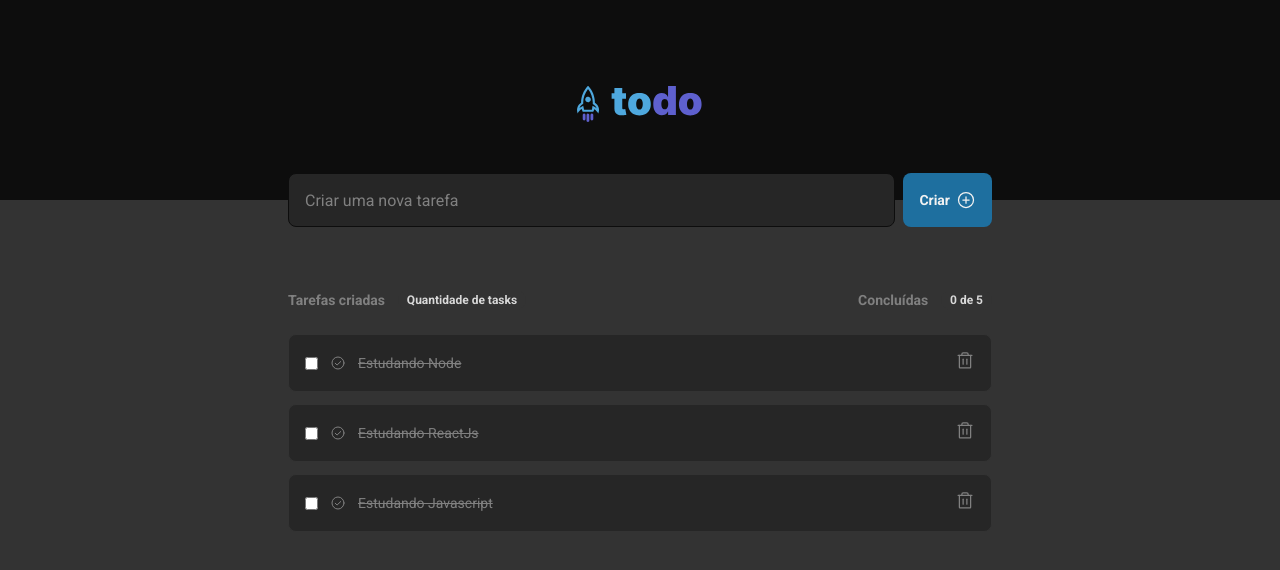
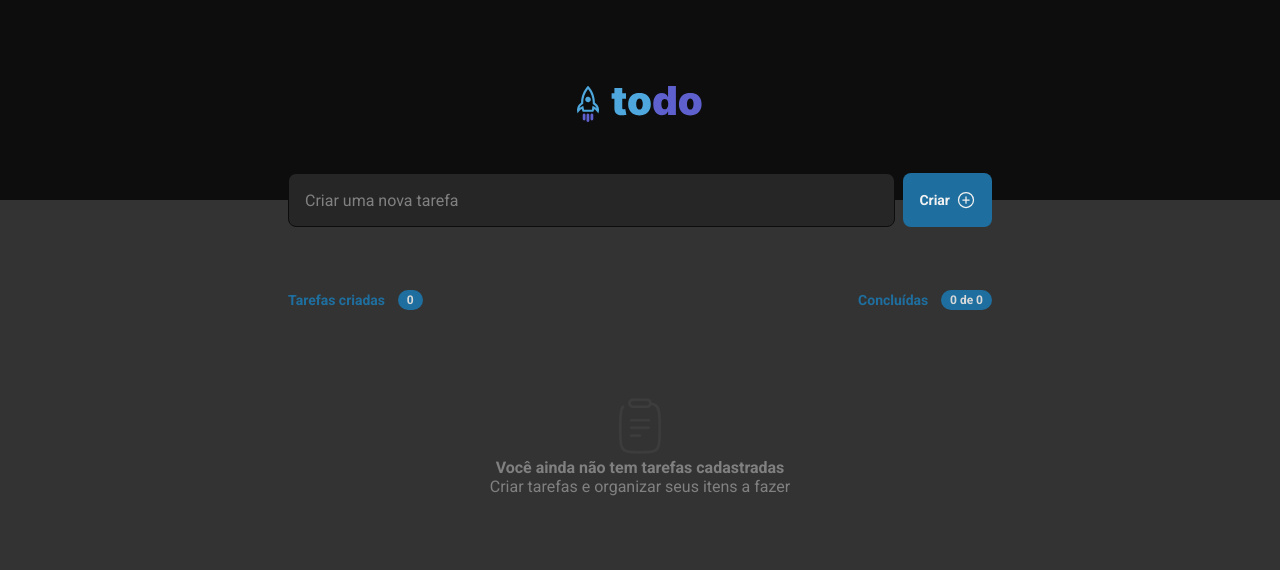
Before and after one commit to jeansantosw/to-do-list-reactjs, a React (Vite) app: page / in a window 1280 px wide. Shown: the top 570 px of the page. Built offline with nearby package versions, Linux system fonts and the light colour scheme.

Commit message:
Criando estados para lista

```diff
--- a/src/App.tsx
+++ b/src/App.tsx
@@ -6,31 +6,40 @@ import './global.css'
 import { ListTasks } from './components/listTasks/ListTasks'
 
 export interface TasksProps {
-  nameTask: string;
-  isCompleted: boolean;
+  nameTask: string
+  isCompleted: boolean
 }
 
 export function App() {
+  const [tasks, setTasks] = useState<TasksProps[]>([
+  ])
 
-  const [tasks, setTasks] = useState<TasksProps[]>([
-    {
-      nameTask: 'Estudando Node',
-      isCompleted: false
-    },
-    {
-      nameTask: 'Estudando ReactJs',
-      isCompleted: true
-    },
-    {
-      nameTask: 'Estudando Javascript',
-      isCompleted: true
-    }
-  ])
+  function addTask(taskName: string) {
+    setTasks([...tasks, { nameTask: taskName, isCompleted: false }])
+  }
+
+  function deleteTask(taskId: string) {
+    const newTasks = tasks.filter(task => { return task.nameTask !== taskId })
+    setTasks(newTasks)
+  }
+
+  function toggleTaskCompleted(taskId: string) {
+    const newTasks = tasks.map(task => {
+      if(task.nameTask === taskId) {
+        return {
+          ...task,
+          isCompleted: !task.isCompleted
+        }
+      }
+      return task;
+    })
+    setTasks(newTasks)
+  }
 
   return (
     <>
-      <Header />
-      <ListTasks tasks={tasks} />
+      <Header onAddTask={addTask} />
+      <ListTasks tasks={tasks} onDelete={deleteTask} onComplete={toggleTaskCompleted} />
     </>
   )
 }
--- a/src/components/header/Header.tsx
+++ b/src/components/header/Header.tsx
@@ -8,19 +8,22 @@ import style from './Header.module.css'
 // Image import
 import logoTodoList from '../../assets/Logo.svg'
 
-export function Header() {
+interface HeaderProps {
+  onAddTask: (taskName: string) => void
+}
+
+export function Header({onAddTask}: HeaderProps) {
   // Status of my application
-  const [task, setTask] = useState(['Estudar reactjs'])
-  const [newTask, setNewTask] = useState('')
+  const [task, setTask] = useState('')
 
   function handleCreateNewTask(event: FormEvent) {
     event.preventDefault()
-    setTask([...task, newTask])
-    setNewTask('')
+    onAddTask(task)
+    setTask('')
   }
 
   function handleChanceValueTask(event: ChangeEvent<HTMLInputElement>) {
-    setNewTask(event.target.value)
+    setTask(event.target.value)
 
   }
 
@@ -30,7 +33,7 @@ export function Header() {
       <form className={style.taskForm} onSubmit={handleCreateNewTask}>
         <input
           onChange={handleChanceValueTask}
-          value={newTask}
+          value={task}
           name="comment"
           placeholder="Criar uma nova tarefa"
         />
--- a/src/components/listTasks/ListTasks.module.css
+++ b/src/components/listTasks/ListTasks.module.css
@@ -20,17 +20,17 @@
 }
 
 .header p {
-  color: var(--blue);
+  color: var(--blue-800);
   font-size: 0.875rem;
   font-weight: 700;
 }
 
 .header p.textPurple {
-  color: var(--purple);
+  color: var(--blue-800);
 }
 
 .header span {
-  background: var(--gray-400);
+  background: var(--blue-800);
   color: var(--gray-200);
   padding: 3px 9px;
   border-radius: 999px;
@@ -55,7 +55,7 @@
   text-align: center;
 }
 
-.empty svg {
+.empty png {
   opacity: 0.3;
 }
 
--- a/src/components/listTasks/ListTasks.tsx
+++ b/src/components/listTasks/ListTasks.tsx
@@ -2,29 +2,61 @@ import { TasksProps } from '../../App'
 import { Task } from '../task/Task'
 import style from './ListTasks.module.css'
 
+import listImage from '../../assets/list.png'
+
 interface ListTasksProps {
-  tasks: TasksProps[];
+  tasks: TasksProps[]
+  onDelete: (taskId: string) => void
+  onComplete: (taskId: string) => void
 }
 
-export function ListTasks({ tasks }: ListTasksProps) {
+export function ListTasks({ tasks, onDelete, onComplete }: ListTasksProps) {
+  const taskCount = tasks.length
+
+  const completedTasks = tasks.filter(task => {
+    return task.isCompleted
+  }).length
+
   return (
     <section className={style.tasks}>
       <header className={style.header}>
         <div>
           <p>Tarefas criadas</p>
-          <span>Quantidade de tasks</span>
+          <span>{taskCount}</span>
         </div>
 
         <div>
           <p className={style.textPurple}>Concluídas</p>
-          <span>0 de 5</span>
+          <span>
+            {completedTasks} de {taskCount}
+          </span>
         </div>
       </header>
 
       <div className={style.list}>
         {tasks.map(task => {
-         return <Task key={task.nameTask} task={task} />
+          return (
+            <Task
+              key={task.nameTask}
+              task={task}
+              onDelete={onDelete}
+              onComplete={onComplete}
+            />
+          )
         })}
+
+        {
+          tasks.length <= 0 && (
+            <section className={style.empty}>
+              <div>
+                <img src={listImage} />
+                <p>Você ainda não tem tarefas cadastradas</p>
+                <span>Criar tarefas e organizar seus itens a fazer</span>
+              </div>
+            </section>
+          )
+        }
+
       </div>
     </section>
   )
--- a/src/components/task/task.module.css
+++ b/src/components/task/task.module.css
@@ -30,16 +30,17 @@ p.textCompleted {
 }
 
 .checkContainer div {
+  width: 85%;
+  height: 85%;
+  border-radius: 999px;
+  border: 1px solid var(--purple-200);
+}
+
+.checkCircle {
   width: 100%;
   height: 100%;
-  border-radius: 999px;
-  border: 2px solid var(--blue);
-}
+  color: var(--purple-800);
 
-.checkContainer svg {
-  width: 100%;
-  height: 100%;
-  color: var(--purple);
 }
 
 .deleteButton {
--- a/src/components/task/task.tsx
+++ b/src/components/task/task.tsx
@@ -4,19 +4,33 @@ import { TasksProps } from '../../App'
 import style from './task.module.css'
 
 interface TaskProps {
-  task: TasksProps;
+  task: TasksProps
+  onDelete: (taskId: string) => void
+  onComplete: (taskId: string) => void
 }
 
-export function Task({ task }: TaskProps) {
+export function Task({ task, onDelete, onComplete }: TaskProps) {
+  // const isCompleted = true
+
   return (
     <div className={style.task}>
-      {/* <button>Task completa</button> */}
-      <input type="checkbox" />
-      <CheckCircle />
+      <button
+        className={style.checkContainer}
+        onClick={() => onComplete(task.nameTask)}
+      >
+        {task.isCompleted ? (
+          <CheckCircle className={style.checkCircle} />
+        ) : (
+          <div />
+        )}
+      </button>
 
-      <p className={style.textCompleted}>{task.nameTask}</p>
+      <p className={task.isCompleted ? style.textCompleted : ''}>{task.nameTask}</p>
 
-      <button className={style.deleteButton}>
+      <button
+        className={style.deleteButton}
+        onClick={() => onDelete(task.nameTask)}
+      >
         <Trash size={20} />
       </button>
     </div>
```
Also changed, not shown: src/assets/list.png (added).
